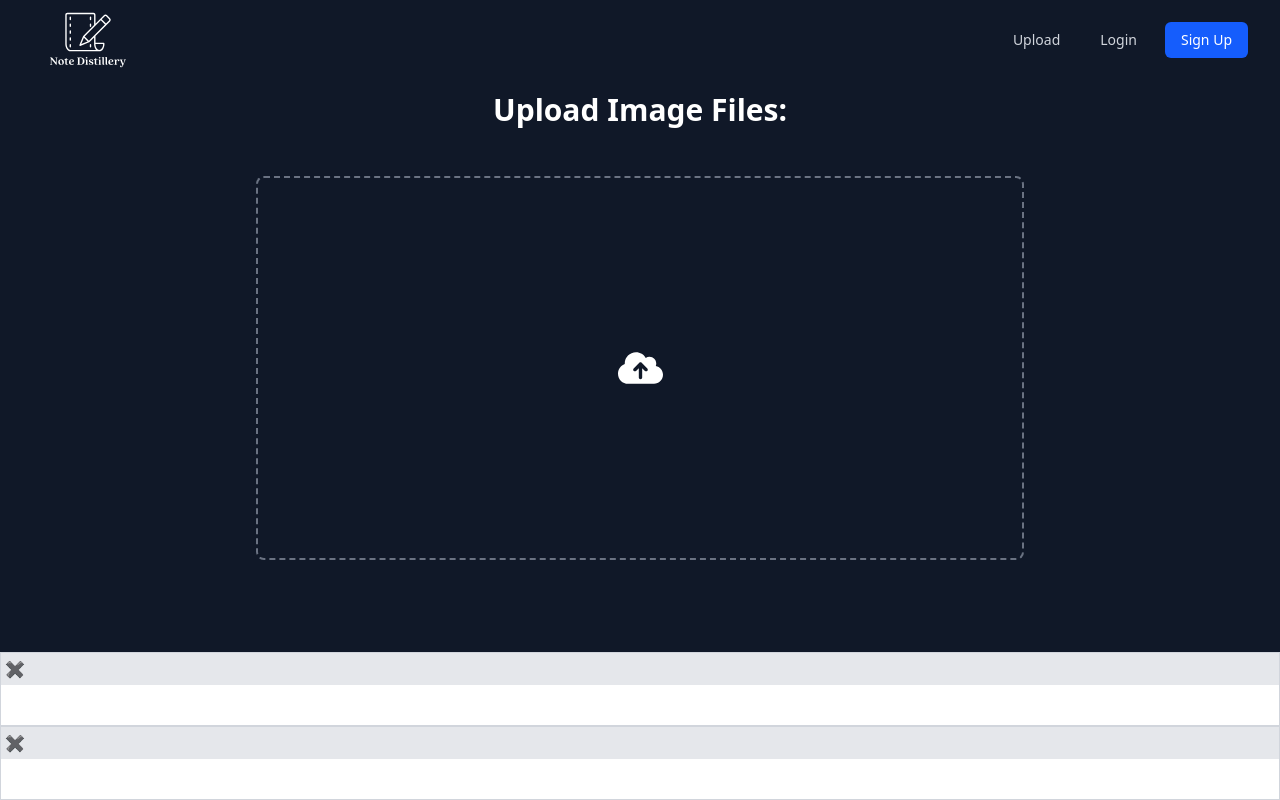
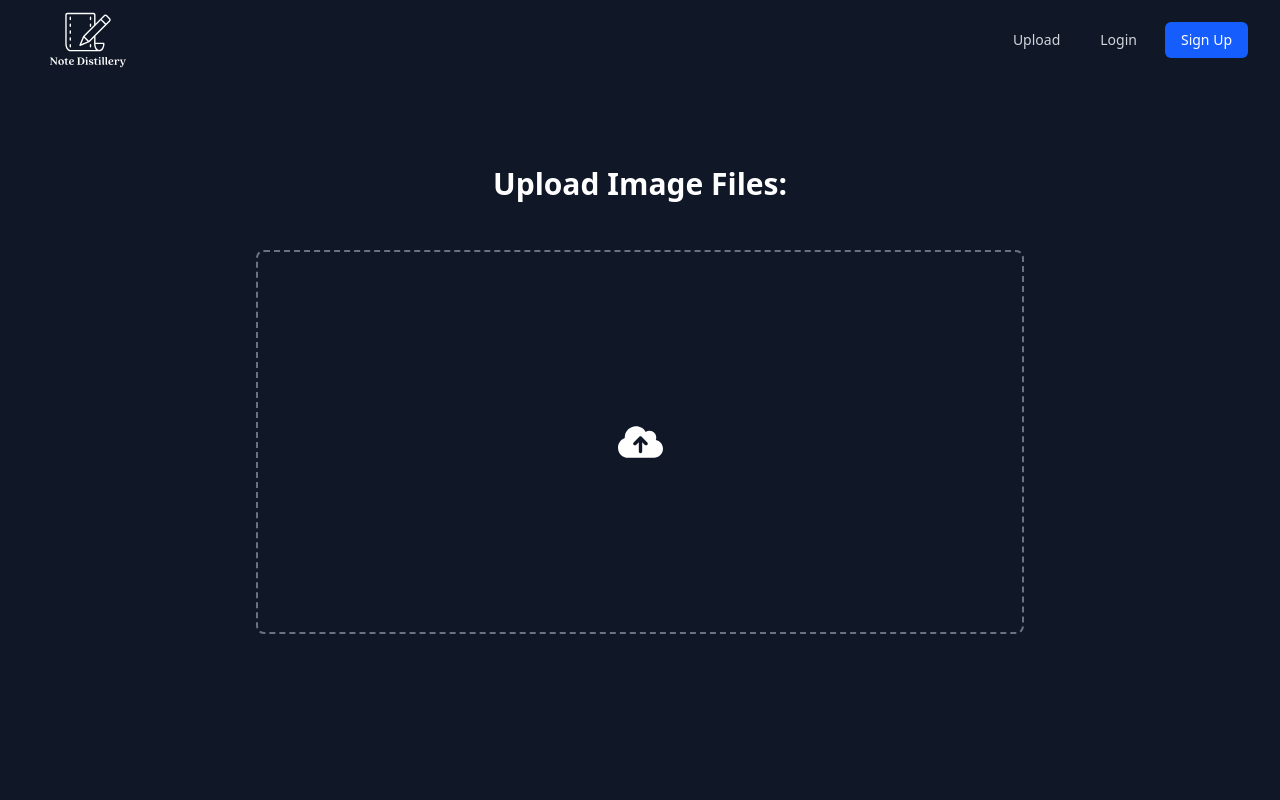
Before and after one commit to ThisisJackRyan/The-Note-Distillery, a Next.js app: page /upload in a window 1280 px wide. Built offline with nearby package versions, Linux system fonts and the light colour scheme; no server answers.

Commit message:
More work on modals; also added sample text + summary so gen AI calls don't have to be used

```diff
--- a/src/app/components/imageUpload.js
+++ b/src/app/components/imageUpload.js
@@ -4,6 +4,7 @@ import { detectText, cleanParsedText } from '../scripts/imgProcessing'
 import { generateAISummary } from '../scripts/prompts'
 import { useAuth } from '../context/AuthContext'
 import { useRef, useState } from "react";
+import { sampleText, sampleSummary } from '../scripts/sampleText'
 
 
 export default function imageUpload({setNoteContent, setSummarizedText, contentUploaded}, ){
@@ -43,11 +44,16 @@ export default function imageUpload({setNoteContent, setSummarizedText, contentU
 
             const base64Data = await fileToBase64(file);
 
-            const rawText = await detectText(base64Data);
+            const cleanedText = sampleText
 
-            const cleanedText = await cleanParsedText(rawText);
+            const summary = sampleSummary
 
-            const summary = await generateAISummary(cleanedText);
+            // actual code below
+            // const rawText = await detectText(base64Data);
+
+            // const cleanedText = await cleanParsedText(rawText);
+
+            // const summary = await generateAISummary(cleanedText);
 
             if (cleanedText) {
                 setExtractedText(cleanedText);
--- a/src/app/components/modal.js
+++ b/src/app/components/modal.js
@@ -1,6 +1,7 @@
 export default function Modal({ content, onClose }) {
     return (
-        <div className="bg-white border border-gray-300">
+        <div className="fixed inset-0 flex items-center justify-center">
+            <div className="bg-white border border-gray-300 rounded shadow-lg">
                 <div className="flex justify-between p-1 bg-gray-200">
                     <button
                         onClick={onClose}
@@ -9,7 +10,8 @@ export default function Modal({ content, onClose }) {
                         ✖
                     </button>
                 </div>
-            <div className="p-2" dangerouslySetInnerHTML={{ __html: content }} />
+                <div className="p-2">{content}</div>
+            </div>
         </div>
     )
 }
--- a/src/app/scripts/prompts.js
+++ b/src/app/scripts/prompts.js
@@ -14,6 +14,7 @@ export async function generateAISummary(imgText) {
 
       const prompt = `Generate a summary of the following text. Your summary should be between 1 and 5 sentences, whichever encapsulates the idea of the note better. Only use the most important parts, while trying to also keep the whole idea of the note. If it is a short note, keep it short if there is no need for it to be long.\n\n${imgText}`;
 
+      // TO-DO Fix issue
       const result = await model.generateContent(prompt);
       const response = await result.response;
       const summarizedText = response.text();
--- a/src/app/services/AIService.js
+++ b/src/app/services/AIService.js
@@ -20,7 +20,7 @@ function cleanAndParseJSON(text) {
 }
 
 export async function generateFlashcards(note) {
-  const model = genAI.getGenerativeModel({ model: "gemini-2.0-flash" });
+  const model = genAI.getGenerativeModel({ model: "gemini-2.0-flash-lite" });
 
   const prompt = `Create 5 flashcards based on the following note content. For each flashcard, provide a question and answer format. The note content is:
 
--- a/src/app/upload/page.js
+++ b/src/app/upload/page.js
@@ -17,11 +17,11 @@ export default function ScannerPage() {
     // const [showAttachFolder, setShowAttachFolder] = useState('');
 
     useEffect(() => {
-        if(contentUploaded) setShowAddNote(true)
+        if(contentUploaded.current) setShowAddNote(true)
     }, [contentUploaded])
 
     useEffect(() => {
-        if(!showAddNote && contentUploaded) setShowAttachNote(true)
+        if(!showAddNote && contentUploaded.current) setShowAttachNote(true)
     }, [showAddNote])
 
     return (
@@ -36,6 +36,7 @@ export default function ScannerPage() {
         {showAddNote && createPortal(
             <Modal
                 content={
+                    //<div className="text-black">New Note Div</div>
                     <NewNote/>
                 }
                 onClose={() => setShowAddNote(false)}
@@ -46,6 +47,7 @@ export default function ScannerPage() {
         {showAttachNote && createPortal(
             <Modal
                 content={
+                    //<div className="text-black">Attach Note Div</div>
                     <AttachNote/>
                 }
                 onClose={() => setShowAttachNote(false)}
```
Also changed, not shown: src/app/scripts/sampleText.js (added, +3 -0 lines). Lines whose indentation alone changed are shown as unchanged.
